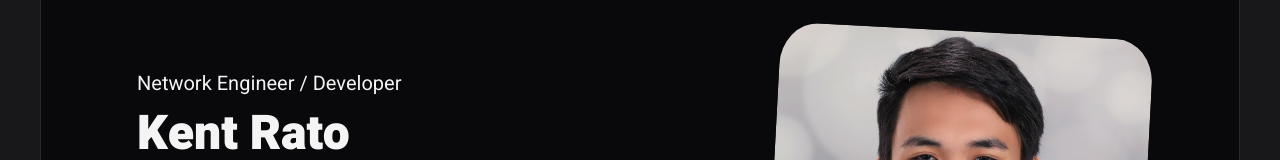
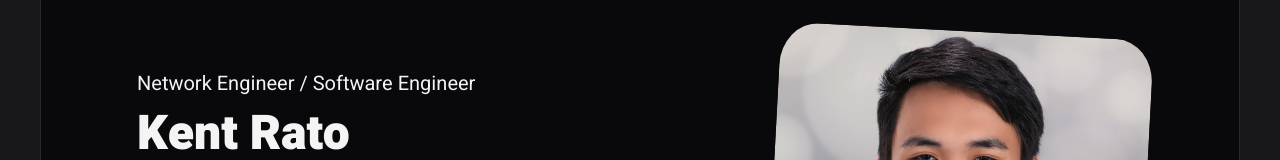
Before and after one commit to Kintoyyy/Kintoyyy, a React (Vite) app: page / in a window 1280 px wide. Shown: the part 169-329 px from the top of the page. Built offline with nearby package versions, Linux system fonts and the light colour scheme.

Commit message:
not a dev anymore : )

```diff
--- a/src/data/user_info.js
+++ b/src/data/user_info.js
@@ -3,7 +3,7 @@ const info = {
     main: {
         name: "Kent Rato",
         description: "I'm a network engineer specializing in high-performance networking, server infrastructure, and system integrations. As an MTCNA and MTCRE-certified expert, I design and optimize MikroTik networks while managing server deployments and cross-platform integrations. My work focuses on building reliable, scalable systems that bridge network operations with cloud and on-premise solutions.",
-        role: "Network Engineer / Developer",
+        role: "Network Engineer / Software Engineer",
         photo: "../photo.jpg",
         email: "kent.oyyyyyyy@gmail.com",
     },
```
